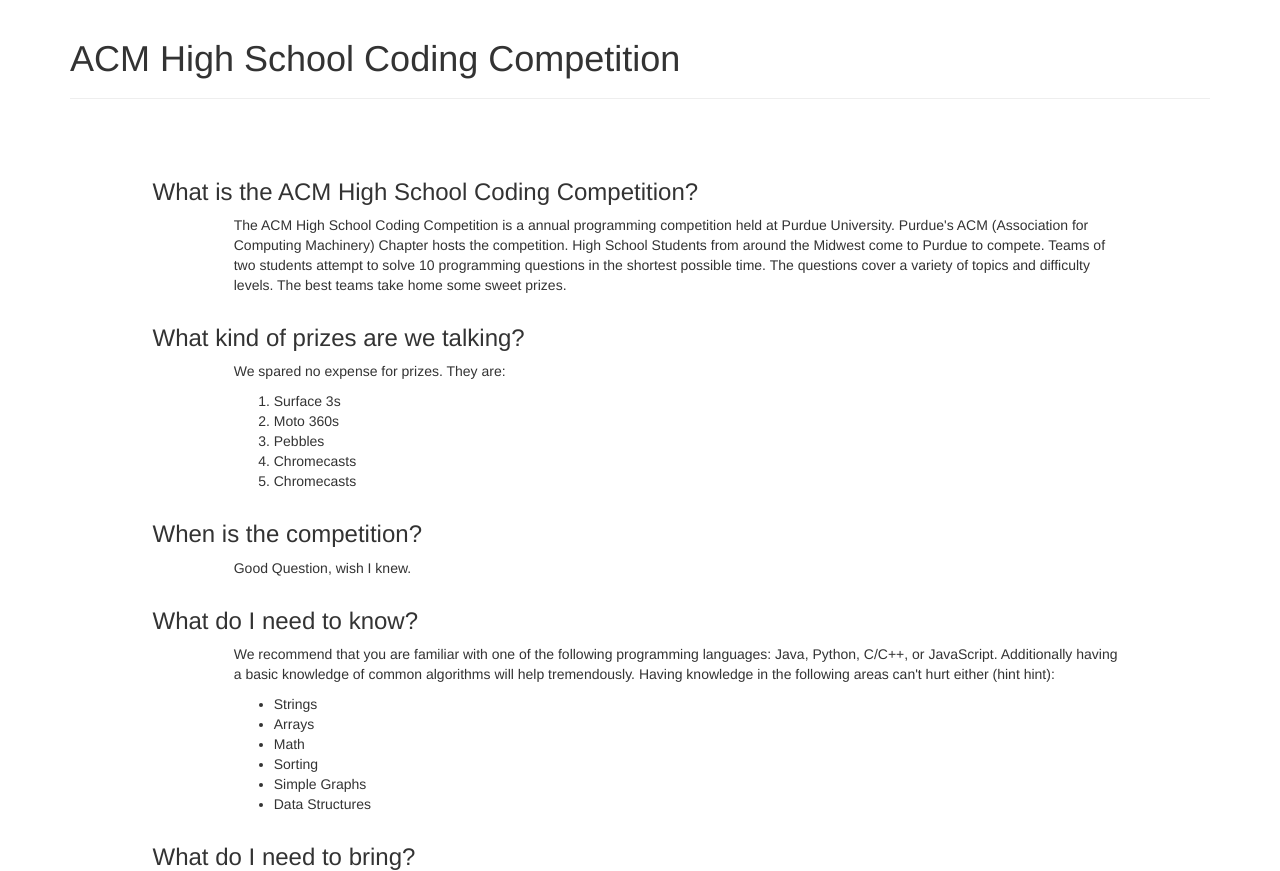
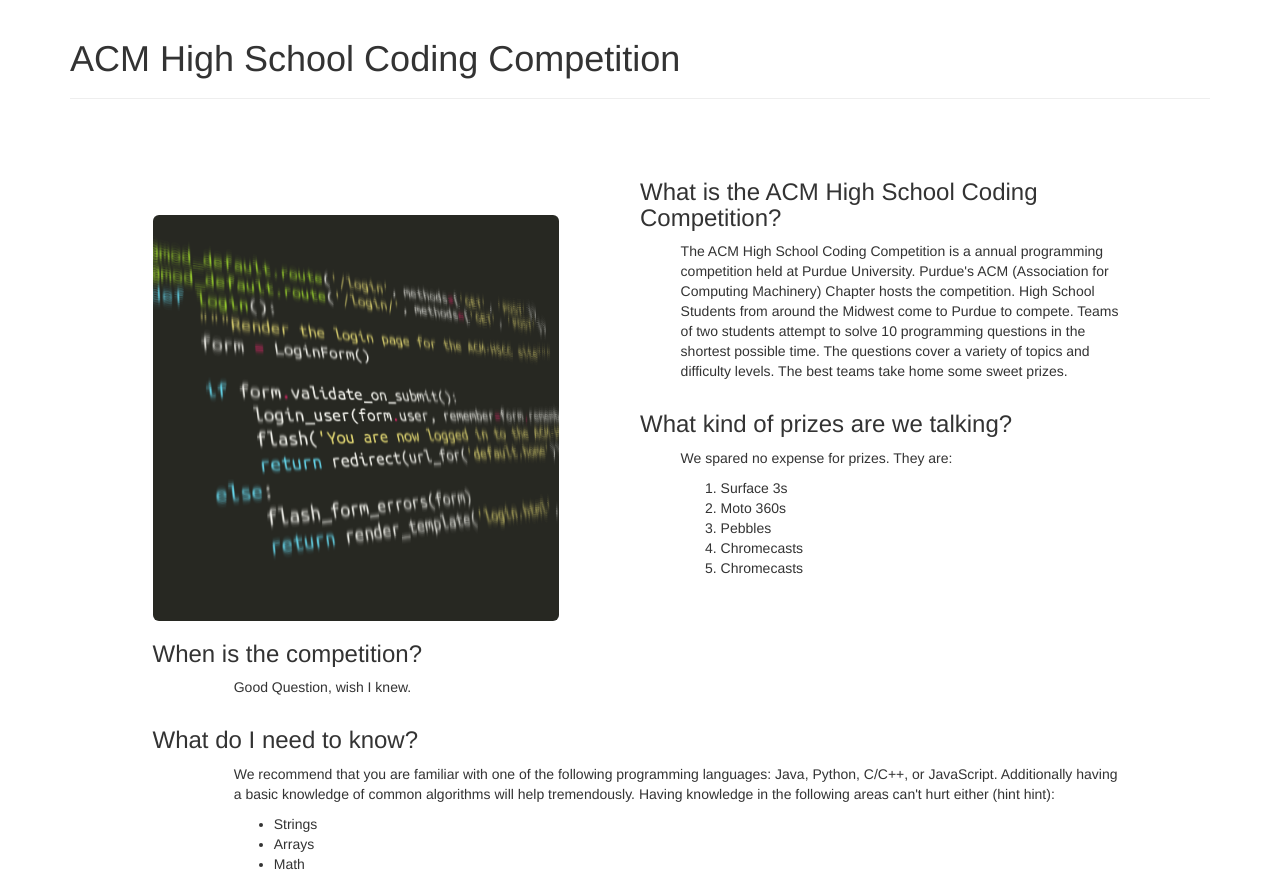
Before and after one commit to oggnik/acm-hscc, a Flask app: page / in a window 1280 px wide. Shown: the part 51-922 px from the top of the page. Run offline with Flask 2, Linux system fonts and the light colour scheme; parts of the project's set-up code (start-up, migrations or seed data) failed here and were passed over; some libraries are stand-ins or nearby versions.

Commit message:
Added image of code

```diff
--- a/hscc/static/css/style.css
+++ b/hscc/static/css/style.css
@@ -47,6 +47,10 @@ hr {
     border-color: black;
 }
 
+.code_image {
+    margin-top: 4em;
+}
+
 /* Don't underline the link in the apply button */
 .register-btn:hover {
     text-decoration: none;
--- a/hscc/templates/index.html
+++ b/hscc/templates/index.html
@@ -7,6 +7,13 @@
     <div class="content">
         <div class="row" id="faq">
             <div class="col-xs-10 col-xs-offset-1 content">
+                <div class="row row-eq-height">
+                    <div class="col-md-5 col-xs-12">
+                        <div class="row">
+                            <img class="img-responsive img-rounded center-block code_image" src="{{ url_for('static', filename='images/code_image.png') }}" alt="Code Image">
+                        </div>
+                    </div>
+                    <div class="col-md-6 col-md-offset-1 col-xs-12">
                         <!-- What is the ACM HSCC? -->
                         <div class="row question">
                             <h3>What is the ACM High School Coding Competition?</h3>
@@ -24,6 +31,8 @@
                                     <li>Chromecasts</li>
                                 </ol>
                             </p>
+                        </div>
+                    </div>
                 </div>
                 <!-- When is it? -->
                 <div class="row question">
```
Also changed, not shown: hscc/static/images/code_image.png (added). Lines whose indentation alone changed are shown as unchanged.
